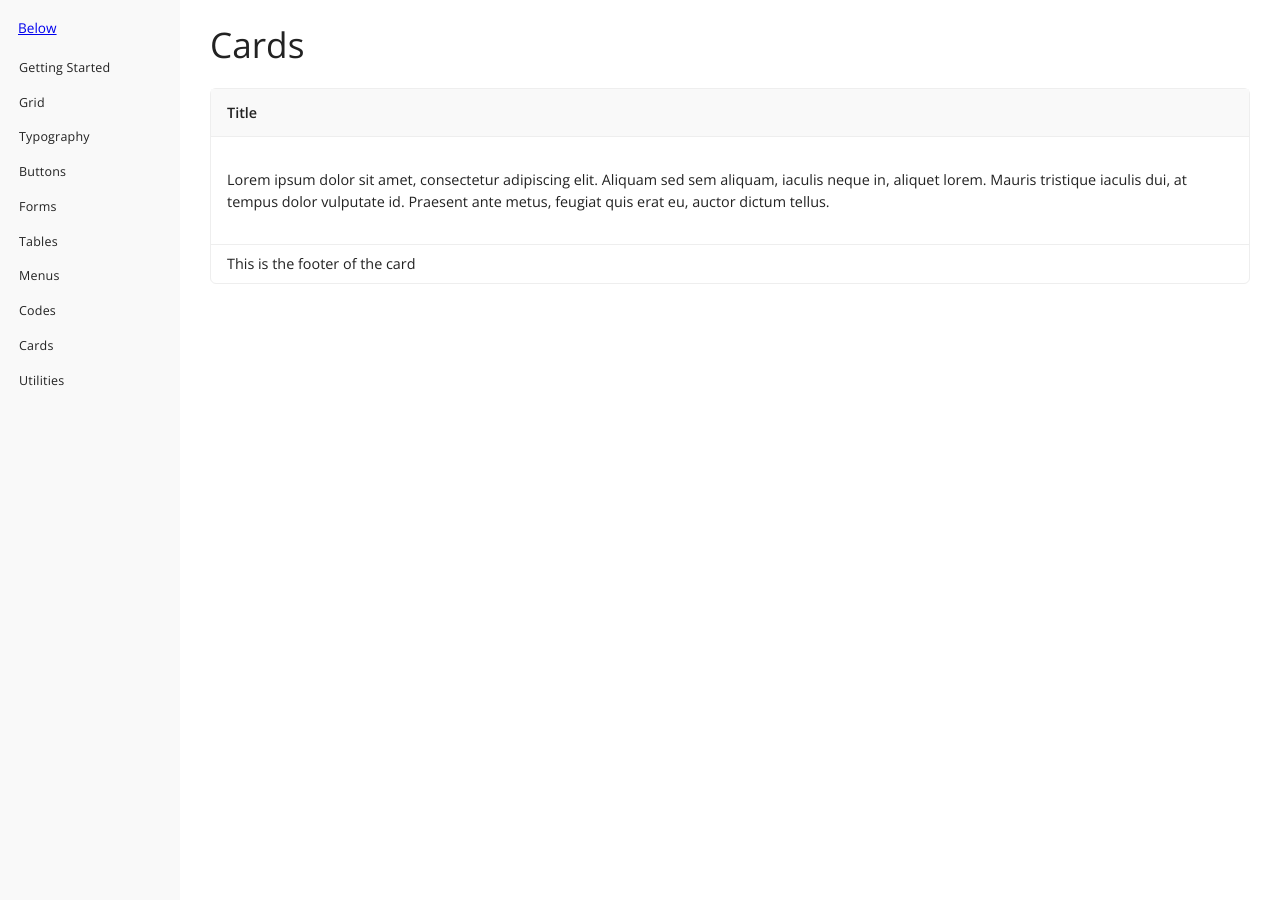
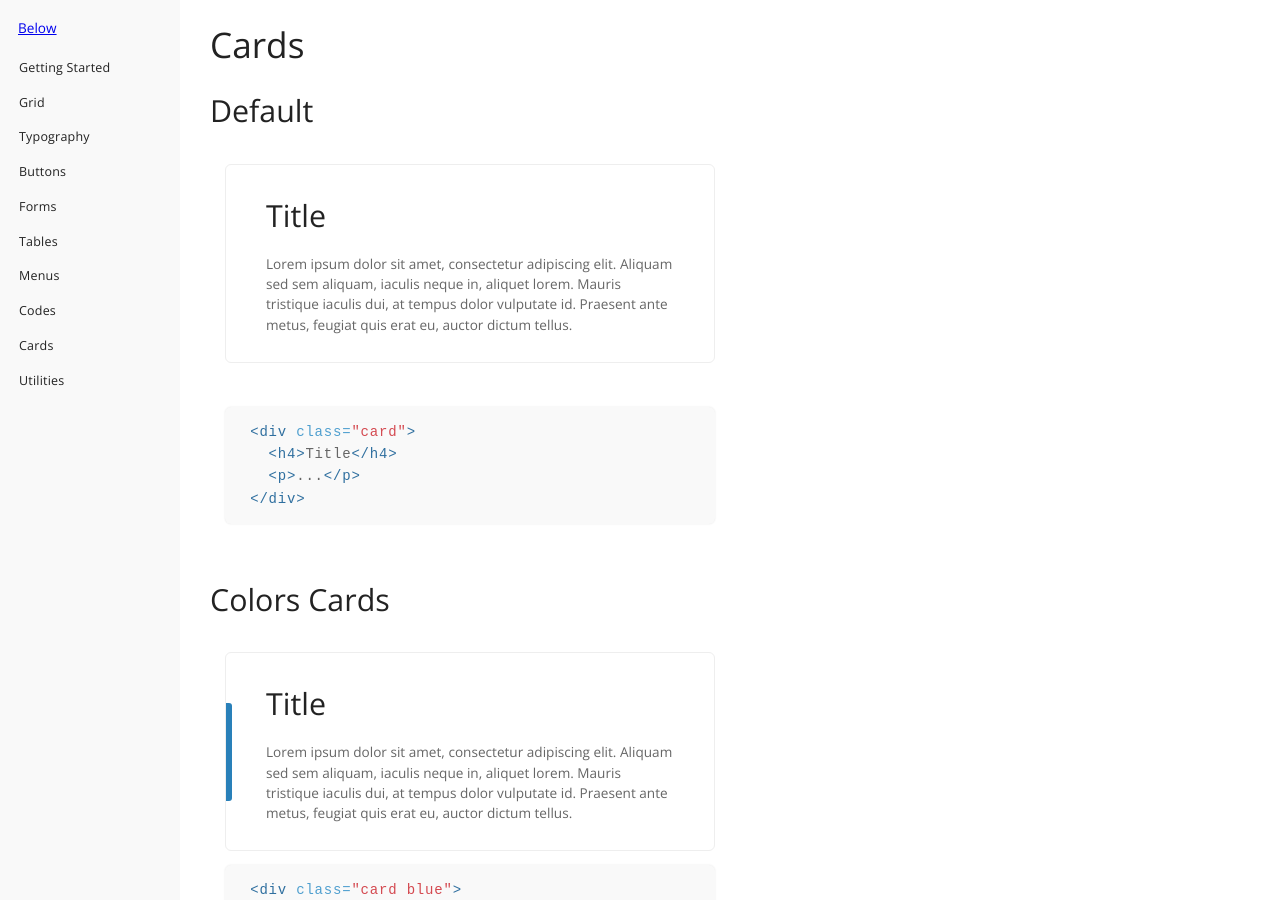
Before and after one commit to innusource/below, a Jekyll site: the page built from 09-cards.html, in a window 1280 px wide and 900 px high. Built offline with Jekyll 4.4.1, drawn with Linux system fonts in a browser that asks for light colours; some web fonts are replaced; some of the changed text lies outside the part shown.

Commit message:
cards continuation

```diff
--- a/09-cards.html
+++ b/09-cards.html
@@ -6,14 +6,79 @@ title: Cards
 
 <h3>Cards</h3>
 
-<div class="card">
-  <div class="header">
-    Title
-  </div>
-  <div class="body">
-    Lorem ipsum dolor sit amet, consectetur adipiscing elit. Aliquam sed sem aliquam, iaculis neque in, aliquet lorem. Mauris tristique iaculis dui, at tempus dolor vulputate id. Praesent ante metus, feugiat quis erat eu, auctor dictum tellus.
-  </div>
-  <div class="footer">
-    This is the footer of the card
+<h4>Default</h4>
+<div class="element-card">
+  <div class="card">
+    <h4>Title</h4>
+    <p>
+      Lorem ipsum dolor sit amet, consectetur adipiscing elit. Aliquam sed sem aliquam, iaculis neque in, aliquet lorem. Mauris tristique iaculis dui, at tempus dolor vulputate id. Praesent ante metus, feugiat quis erat eu, auctor dictum tellus.
+    </p>
   </div>
 </div>
+<div class="element-card">
+{% highlight html %}
+<div class="card">
+  <h4>Title</h4>
+  <p>...</p>
+</div>
+{% endhighlight %}
+</div>
+
+<h4>Colors Cards</h4>
+<div class="element-card">
+  <div class="card blue">
+    <h4>Title</h4>
+    <p>
+      Lorem ipsum dolor sit amet, consectetur adipiscing elit. Aliquam sed sem aliquam, iaculis neque in, aliquet lorem. Mauris tristique iaculis dui, at tempus dolor vulputate id. Praesent ante metus, feugiat quis erat eu, auctor dictum tellus.
+    </p>
+  </div>
+
+{% highlight html %}
+<div class="card blue">
+  <h4>Title</h4>
+  <p>...</p>
+</div>
+{% endhighlight %}
+</div>
+<div class="element-card">
+  <div class="card green">
+    <h4>Title</h4>
+    <p>
+      Lorem ipsum dolor sit amet, consectetur adipiscing elit. Aliquam sed sem aliquam, iaculis neque in, aliquet lorem. Mauris tristique iaculis dui, at tempus dolor vulputate id. Praesent ante metus, feugiat quis erat eu, auctor dictum tellus.
+    </p>
+  </div>
+{% highlight html %}
+<div class="card green">
+  <h4>Title</h4>
+  <p>...</p>
+</div>
+{% endhighlight %}
+</div>
+<div class="element-card">
+  <div class="card dark-blue">
+    <h4>Title</h4>
+    <p>
+      Lorem ipsum dolor sit amet, consectetur adipiscing elit. Aliquam sed sem aliquam, iaculis neque in, aliquet lorem. Mauris tristique iaculis dui, at tempus dolor vulputate id. Praesent ante metus, feugiat quis erat eu, auctor dictum tellus.
+    </p>
+  </div>
+{% highlight html %}
+<div class="card dark-blue">
+  <h4>Title</h4>
+  <p>...</p>
+</div>
+{% endhighlight %}
+</div>
+<div class="element-card">
+  <div class="card black">
+    <h4>Title</h4>
+    <p>
+      Lorem ipsum dolor sit amet, consectetur adipiscing elit. Aliquam sed sem aliquam, iaculis neque in, aliquet lorem. Mauris tristique iaculis dui, at tempus dolor vulputate id. Praesent ante metus, feugiat quis erat eu, auctor dictum tellus.
+    </p>
+  </div>
+{% highlight html %}
+<div class="card black">
+  <h4>Title</h4>
+  <p>...</p>
+</div>
+{% endhighlight %}
+</div>
--- a/_sass/below/cards.scss
+++ b/_sass/below/cards.scss
@@ -3,18 +3,40 @@
   background: #fff;
   border:1px solid #eee;
   border-radius: 6px;
-  font-size: 0.9rem;
+  position: relative;
+  padding: 0.8rem 2.5rem;
+  p{
+    color: #666;
+  }
 }
-.card .header{
-  font-weight: 600;
-  padding: 0.8rem 1rem;
-  background: #f9f9f9;
-  border-bottom:1px solid #eee;
+.card.black,.card.green,.card.blue,.card.dark-blue{
+  &:before {
+    content: "";
+    width: 6px;
+    height: 50%;
+    position: absolute;
+    border-radius: 0 3px 3px 0;
+    top: 25%;
+    left:0;
+  }
 }
-.card .body{
-  padding: 2rem 1rem;
+.card.black{
+  &:before{
+    background: $black;
+  }
 }
-.card .footer{
-  padding: 0.5rem 1rem;
-  border-top: 1px solid #eee;
+.card.blue{
+  &:before{
+    background: $blue;
+  }
 }
+.card.dark-blue{
+  &:before{
+    background: $dark-blue;
+  }
+}
+.card.green{
+  &:before{
+    background: $green;
+  }
+}
--- a/_sass/docs/base.scss
+++ b/_sass/docs/base.scss
@@ -14,9 +14,15 @@ body,html{
   top: 0;
   padding: 0 30px;
 }
+.element-card,.element-btn{
+  margin: 15px;
+}
+.element-card{
+  width: calc(50% - 30px);
+  display: inline-block;
+}
 .element-btn{
-  margin: 20px 30px;
-  width: calc(33.33% - 60px);
+  width: calc(33.33% - 30px);
 }
 .flex{
   display: flex;
```
